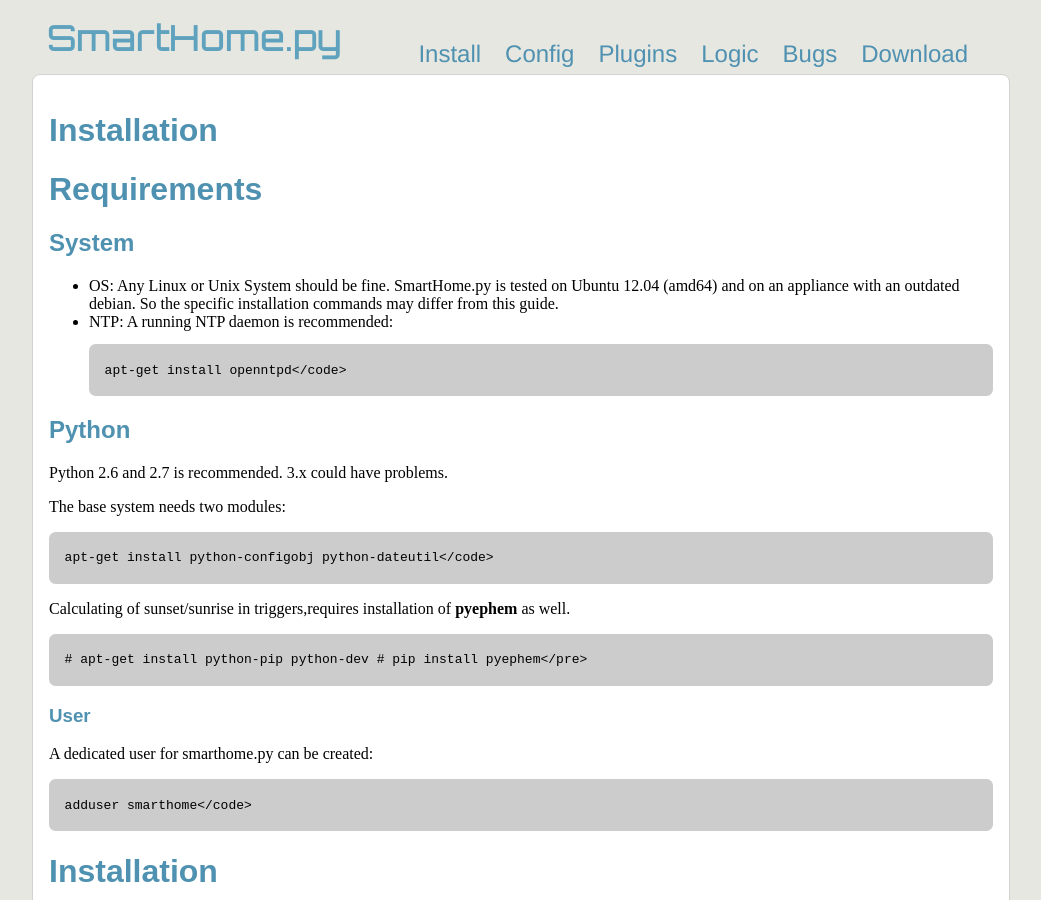
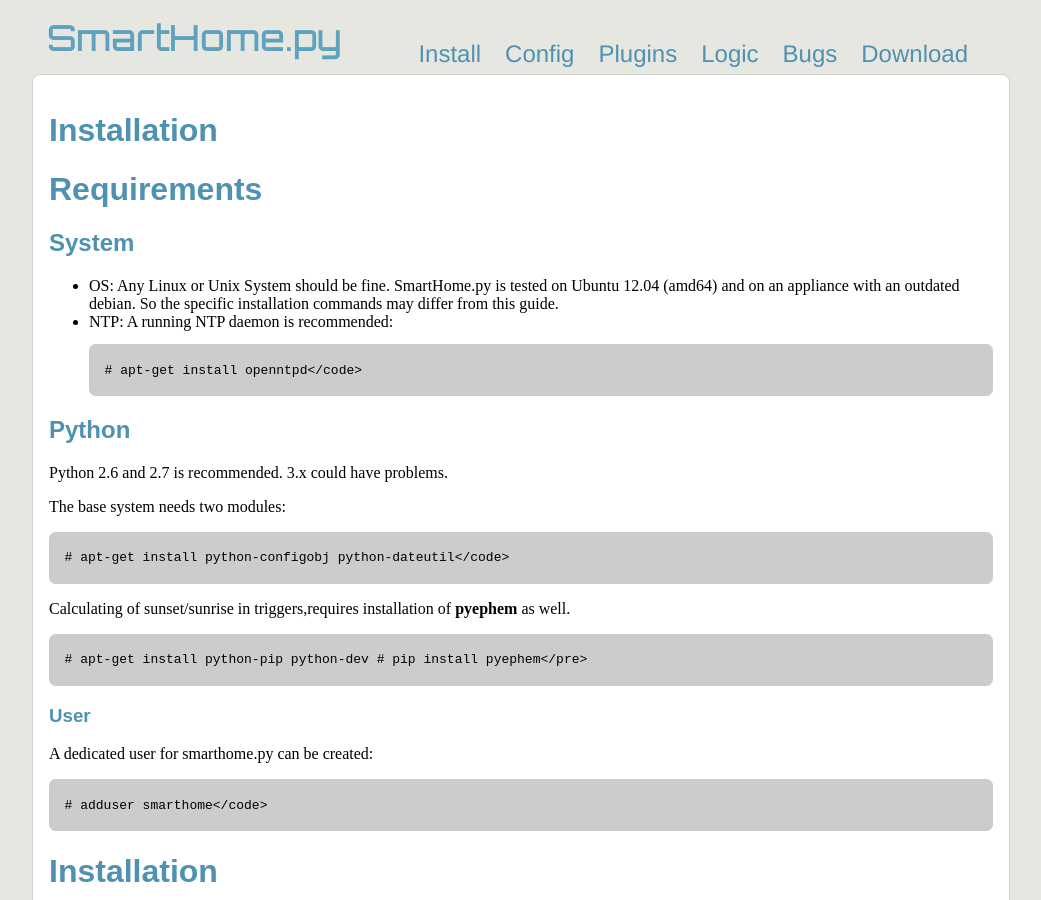
Before and after one commit to mknx/smarthome, a Jekyll site: the page built from install.md, in a window 1280 px wide and 900 px high. Shown: the whole window, without its empty margins (128-1169 px from the left). Built offline with Jekyll 4.4.1, drawn with Linux system fonts in a browser that asks for light colours; Markdown is read by kramdown in place of the engine named in the settings.

````diff
--- a/install.md
+++ b/install.md
@@ -18,7 +18,7 @@ System
 * OS: Any Linux or Unix System should be fine. SmartHome.py is tested on Ubuntu 12.04 (amd64) and on an appliance with an outdated debian. So the specific installation commands may differ from this guide.
 * NTP: A running NTP daemon is recommended:
 ```
-apt-get install openntpd</code>
+# apt-get install openntpd</code>
 ```
 
 Python
@@ -27,7 +27,7 @@ Python 2.6 and 2.7 is recommended. 3.x could have problems.
 
 The base system needs two modules:
 ```
-apt-get install python-configobj python-dateutil</code>
+# apt-get install python-configobj python-dateutil</code>
 ```
 
 Calculating of sunset/sunrise in triggers,requires installation of **pyephem** as well.
@@ -39,7 +39,7 @@ Calculating of sunset/sunrise in triggers,requires installation of **pyephem** a
 ### User
 A dedicated user for smarthome.py can be created:
 ```
-adduser smarthome</code>
+# adduser smarthome</code>
 ```
 # Installation
 
````
